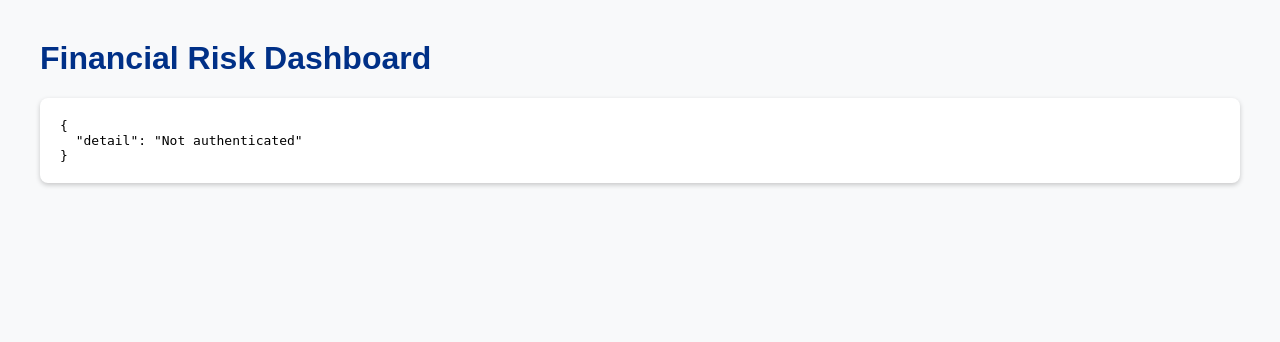
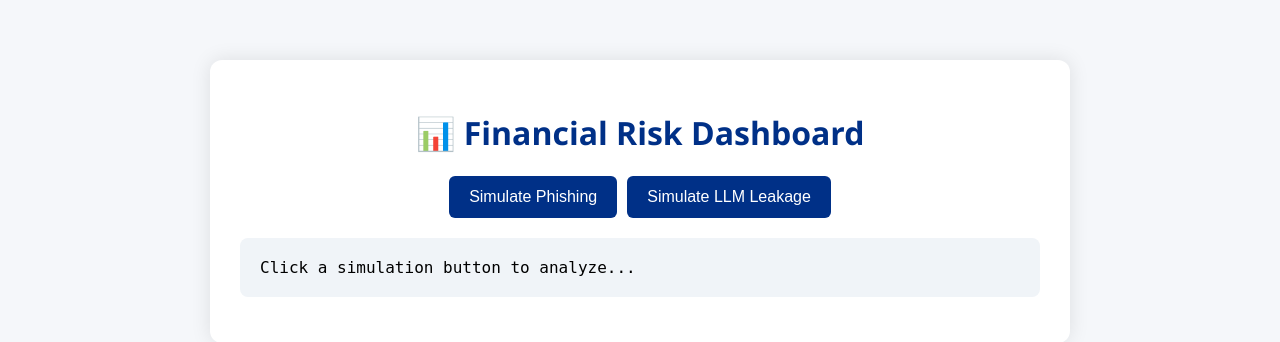
Before and after one commit to emmanuelgjr/FinSecureAIAgent, a FastAPI app: page / in a window 1280 px wide. Shown: the top 342 px of the page. Run offline with FastAPI, Linux system fonts and the light colour scheme.

Commit message:
Upgrade dashboard UI with simulation buttons and styling

```diff
--- a/dashboard/static/styles.css
+++ b/dashboard/static/styles.css
@@ -1,17 +1,51 @@
 body {
-    font-family: Arial, sans-serif;
-    margin: 40px;
-    background-color: #f8f9fa;
-}
+    font-family: 'Segoe UI', Tahoma, Geneva, Verdana, sans-serif;
+    background-color: #f5f7fa;
+    margin: 0;
+    padding: 0;
+  }
 
-h1 {
-    color: #003087; /* American Express brand blue */
-}
+  .container {
+    max-width: 800px;
+    margin: 60px auto;
+    background: #ffffff;
+    padding: 30px;
+    box-shadow: 0 0 20px rgba(0,0,0,0.1);
+    border-radius: 12px;
+  }
 
-#alerts {
-    background-color: #ffffff;
+  h1 {
+    color: #003087;
+    text-align: center;
+  }
+
+  pre {
+    background: #f0f4f8;
     padding: 20px;
     border-radius: 8px;
-    box-shadow: 0 2px 5px rgba(0,0,0,0.2);
     white-space: pre-wrap;
-}
+    word-wrap: break-word;
+    font-size: 16px;
+  }
+
+  .button-group {
+    display: flex;
+    justify-content: center;
+    margin-bottom: 20px;
+    gap: 10px;
+  }
+
+  .button-group button {
+    background-color: #003087;
+    color: white;
+    border: none;
+    padding: 12px 20px;
+    border-radius: 6px;
+    cursor: pointer;
+    font-size: 16px;
+    transition: background 0.2s ease-in-out;
+  }
+
+  .button-group button:hover {
+    background-color: #0050c7;
+  }
--- a/dashboard/templates/index.html
+++ b/dashboard/templates/index.html
@@ -5,20 +5,26 @@
   <link rel="stylesheet" href="/static/styles.css">
 </head>
 <body>
-    <h1>Financial Risk Dashboard</h1>
-    <pre id="alerts">Loading alert...</pre>
+  <div class="container">
+    <h1>📊 Financial Risk Dashboard</h1>
+
+    <div class="button-group">
+      <button onclick="simulate('phishing')">Simulate Phishing</button>
+      <button onclick="simulate('llm_leakage')">Simulate LLM Leakage</button>
+    </div>
+
+    <pre id="alerts">Click a simulation button to analyze...</pre>
+  </div>
 
   <script>
-        fetch('/analyze', {
-            method: 'POST',
+    const token = "Bearer eyJhbGciOiJIUzI1NiIsInR5cCI6IkpXVCJ9.eyJhZ2VudF9pZCI6ImFnZW50MSIsImV4cCI6MTc0NjY0MjEzNH0._jzN1ptoaDwzkPRY10xECKsw4-Y8Ov-FirM0rf47BLI";
+
+    function simulate(type) {
+      fetch(`/simulate/${type}`, {
+        method: 'GET',
         headers: {
-              'Content-Type': 'application/json',
-              'Authorization': 'Bearer eyJhbGciOiJIUzI1NiIsInR5cCI6IkpXVCJ9.eyJhZ2VudF9pZCI6ImFnZW50MSIsImV4cCI6MTc0NjY0MjEzNH0._jzN1ptoaDwzkPRY10xECKsw4-Y8Ov-FirM0rf47BLI'
-            },
-            body: JSON.stringify({
-                text: "Card: 1234-5678-9012-3456",
-                transaction_amount: 15000
-            })
+          'Authorization': token
+        }
       })
       .then(res => res.json())
       .then(data => {
@@ -27,6 +33,7 @@
       .catch(err => {
         document.getElementById('alerts').textContent = "Error: " + err;
       });
+    }
   </script>
 </body>
 </html>
```
Lines whose indentation alone changed are shown as unchanged.
